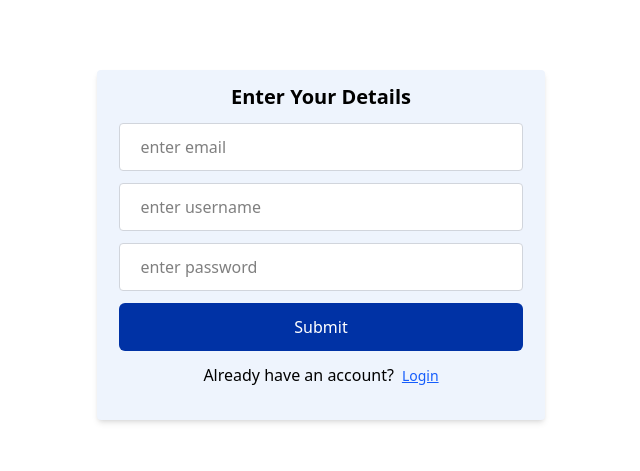
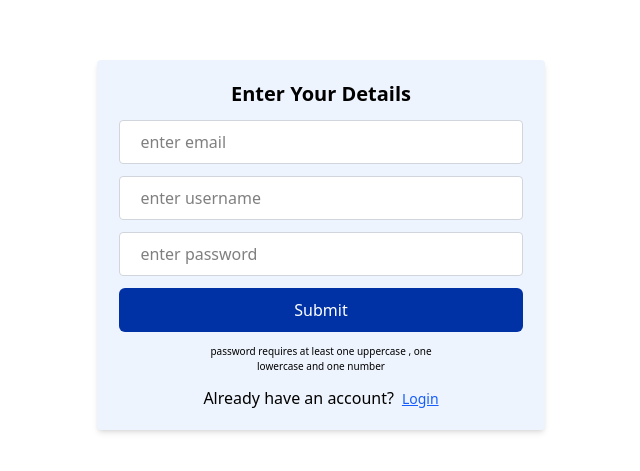
Before and after one commit to Maobugichi/text-admin, a React (Vite) app: page /#/auth/1 in a window 1280 px wide. Shown: the part 143-614 px from the top of the page, without its empty margins (319-959 px from the left). Built offline with nearby package versions, Linux system fonts and the light colour scheme; sample sign-in values are in the browser's storage.

Commit message:
finalize admin2

```diff
--- a/src/App.tsx
+++ b/src/App.tsx
@@ -19,7 +19,7 @@ function App() {
          <Route path="auth/:1" element={<Auth />} />
           <Route path="login/:1" element={<Login />} />
           <Route path="/" element={<Root />}>
-            <Route index element={<Navigate to={checkAuth() ?  "postkeys/1" : "auth/1" } />} />
+            <Route index element={<Navigate to={checkAuth() ?   "auth/1" : "postkeys/1" } />} />
             <Route path="postimg/:id" element={<PostImg/>}/>
             <Route path="postkeys/:id" element={<PostKeys/>}/>
             <Route path="updateimg/:id" element={<UpdateImage/>}/>
--- a/src/auth.tsx
+++ b/src/auth.tsx
@@ -17,7 +17,8 @@ const Auth = () => {
     });
     const [ show , setShow ] = useState<boolean>(false);
     const [ err , setErr ] = useState<string>('');
-    const [ showLoader , setShowLoader ] = useState<boolean>(false)
+    const [ showLoader , setShowLoader ] = useState<boolean>(false);
+
     const navigate = useNavigate();
 
     useEffect(() => {
@@ -54,8 +55,9 @@ const Auth = () => {
             },
             })}}
          header="Enter Your Details"
-         height="h-[350px]"
+         height="h-[370px] pt-5"
         >
+
             <Input placeholder="enter email" value={data.email} name="email" handleChange={(e) => handleChange(e, setData)} type="email"/>
             <Input placeholder="enter username" value={data.username} name="username"  handleChange={(e) => handleChange(e, setData)} type="text"/>
             <Input placeholder="enter password" value={data.password} name="password"  handleChange={(e) => handleChange(e, setData)} type="password"/>
@@ -64,6 +66,9 @@ const Auth = () => {
               type="submit"
               showLoader={showLoader}
             />
+              <label className="text-[10px] w-[60%] mx-auto">
+                password requires at least one uppercase , one lowercase and one number
+             </label>
             <p className="flex gap-2 justify-center">Already have an account?
                 <Link to="/login/1">
                   <span  className="underline text-sm text-blue-600">Login</span>
--- a/src/components/login.tsx
+++ b/src/components/login.tsx
@@ -44,7 +44,7 @@ const Login = () => {
             },
             onError: (err) => {
                 console.log('Form error:', err);
-                 setErr(err?.response?.data?.message)
+                 setErr(err?.response?.data?.message || err.response.data)
                  setShow(true)
                  setShowLoader(false)
                  setData({
--- a/src/utils.ts
+++ b/src/utils.ts
@@ -11,7 +11,7 @@
  const checkAuth =  () => {
    try {
       const storedUserData = localStorage.getItem("userData");
-      console.log(storedUserData)
+
       if (!storedUserData) return null;
       const userData = JSON.parse(storedUserData);
       if (!userData || Object.keys(userData).length === 0) {
```
